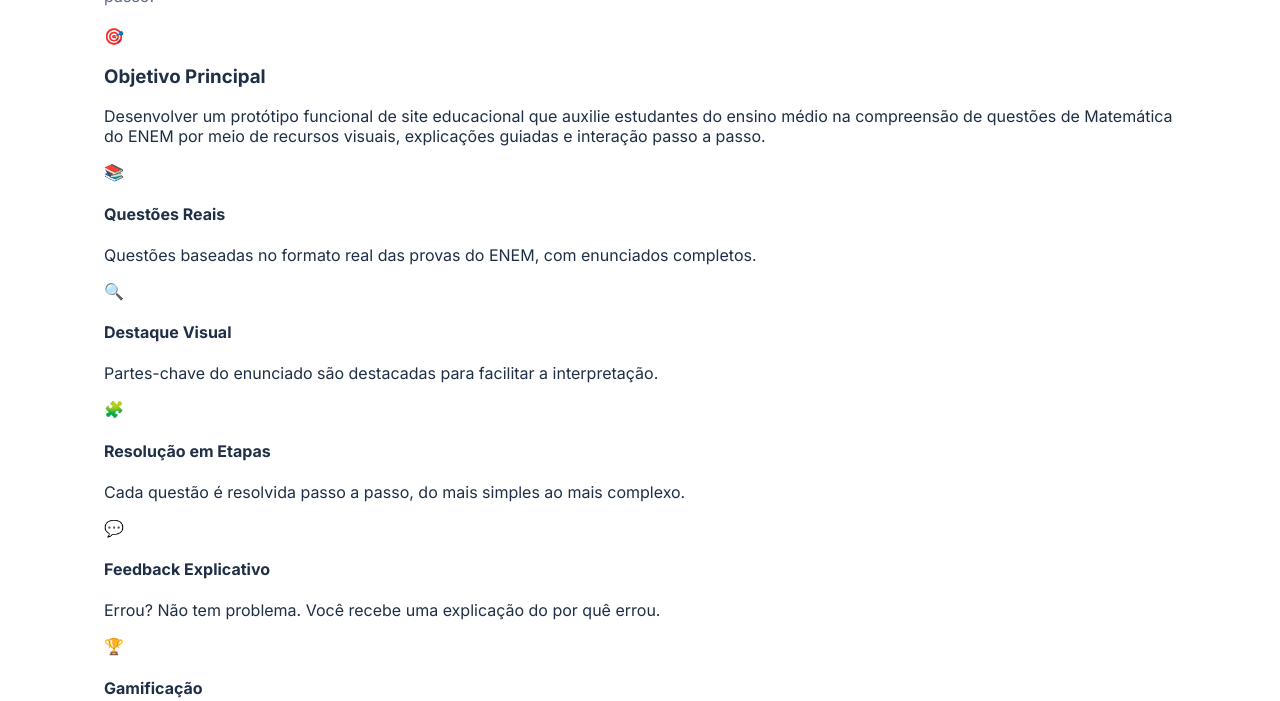
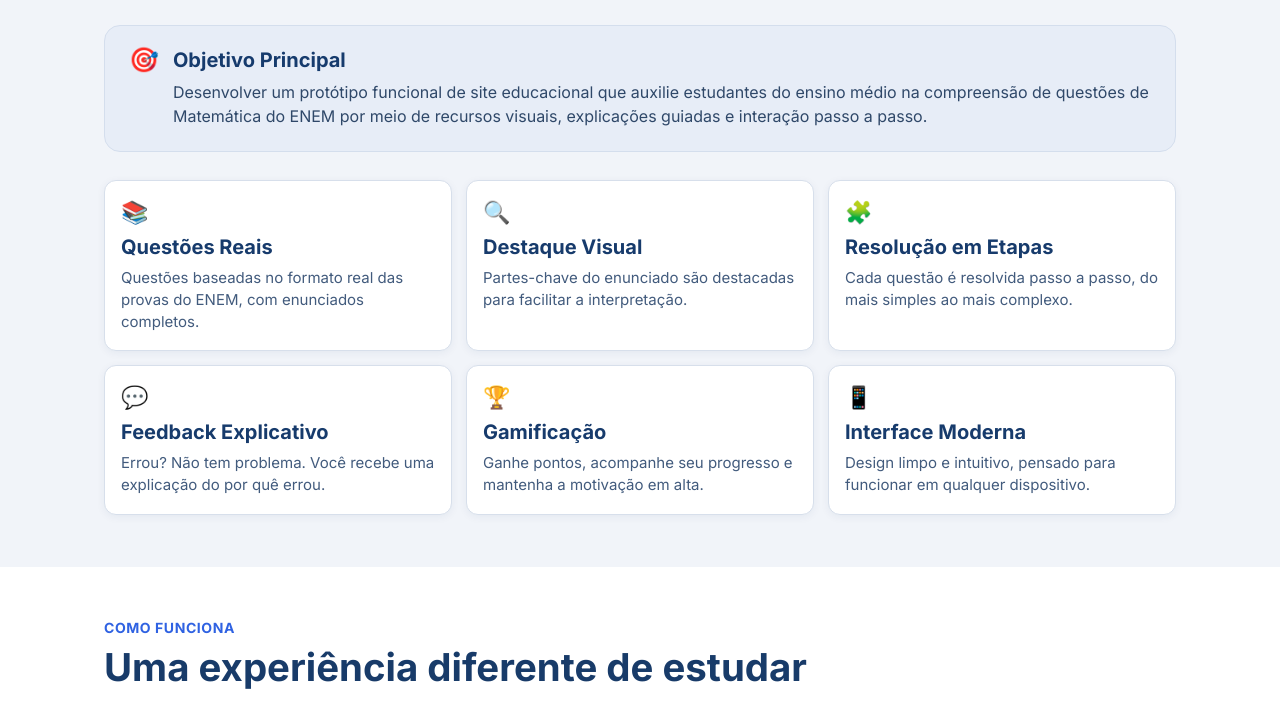
Before and after one commit to Vihmartinsp/mentee, a plain HTML site: page index.html in a window 1280 px wide. Shown: the part 776-1477 px from the top of the page. Drawn offline with Linux system fonts and the light colour scheme; no server answers.

Commit message:
Melhora visual da seção Sobre com cards e destaque

```diff
--- a/style.css
+++ b/style.css
@@ -382,22 +382,92 @@ html {
   padding: 52px 0;
 }
 
+.sobre {
+  background: #f1f4f9;
+}
+
 .section-label {
-  color: #4a5b78;
+  color: #2f62e2;
   font-weight: 700;
+  font-size: 14px;
+  text-transform: uppercase;
+  letter-spacing: 0.04em;
   margin-bottom: 8px;
 }
 
 .section-title {
   margin: 0 0 14px;
-  font-size: clamp(30px, 3.5vw, 44px);
-  color: #1f3151;
+  font-size: clamp(28px, 3vw, 42px);
+  color: #183b69;
 }
 
 .section-desc {
-  max-width: 900px;
-  line-height: 1.6;
-  color: var(--text-muted);
+  max-width: 880px;
+  line-height: 1.55;
+  color: #324a6b;
+  font-size: 16px;
+}
+
+.objetivo-box {
+  margin-top: 28px;
+  background: #e7edf7;
+  border: 1px solid #d4deed;
+  border-radius: 16px;
+  padding: 22px 24px;
+  display: flex;
+  gap: 14px;
+  align-items: flex-start;
+}
+
+.objetivo-icon {
+  font-size: 24px;
+  line-height: 1;
+}
+
+.objetivo-text h3 {
+  margin: 0 0 8px;
+  color: #163b6d;
+  font-size: 20px;
+}
+
+.objetivo-text p {
+  margin: 0;
+  color: #2f4869;
+  font-size: 16px;
+  line-height: 1.55;
+}
+
+.pilares-grid {
+  margin-top: 28px;
+  display: grid;
+  grid-template-columns: repeat(3, minmax(0, 1fr));
+  gap: 14px;
+}
+
+.pilar {
+  background: #ffffff;
+  border: 1px solid #d7dfeb;
+  border-radius: 12px;
+  padding: 18px 16px;
+  box-shadow: 0 2px 8px rgba(20, 48, 94, 0.06);
+}
+
+.pilar-icon {
+  font-size: 22px;
+  margin-bottom: 10px;
+}
+
+.pilar h4 {
+  margin: 0 0 8px;
+  color: #173b6c;
+  font-size: 20px;
+}
+
+.pilar p {
+  margin: 0;
+  color: #425b7d;
+  line-height: 1.45;
+  font-size: 15px;
 }
 
 .footer {
@@ -473,4 +543,12 @@ body.page-exit {
   .footer-container {
     padding: 0 16px;
   }
+
+  .objetivo-box {
+    padding: 16px;
+  }
+
+  .pilares-grid {
+    grid-template-columns: 1fr;
+  }
 }
```
